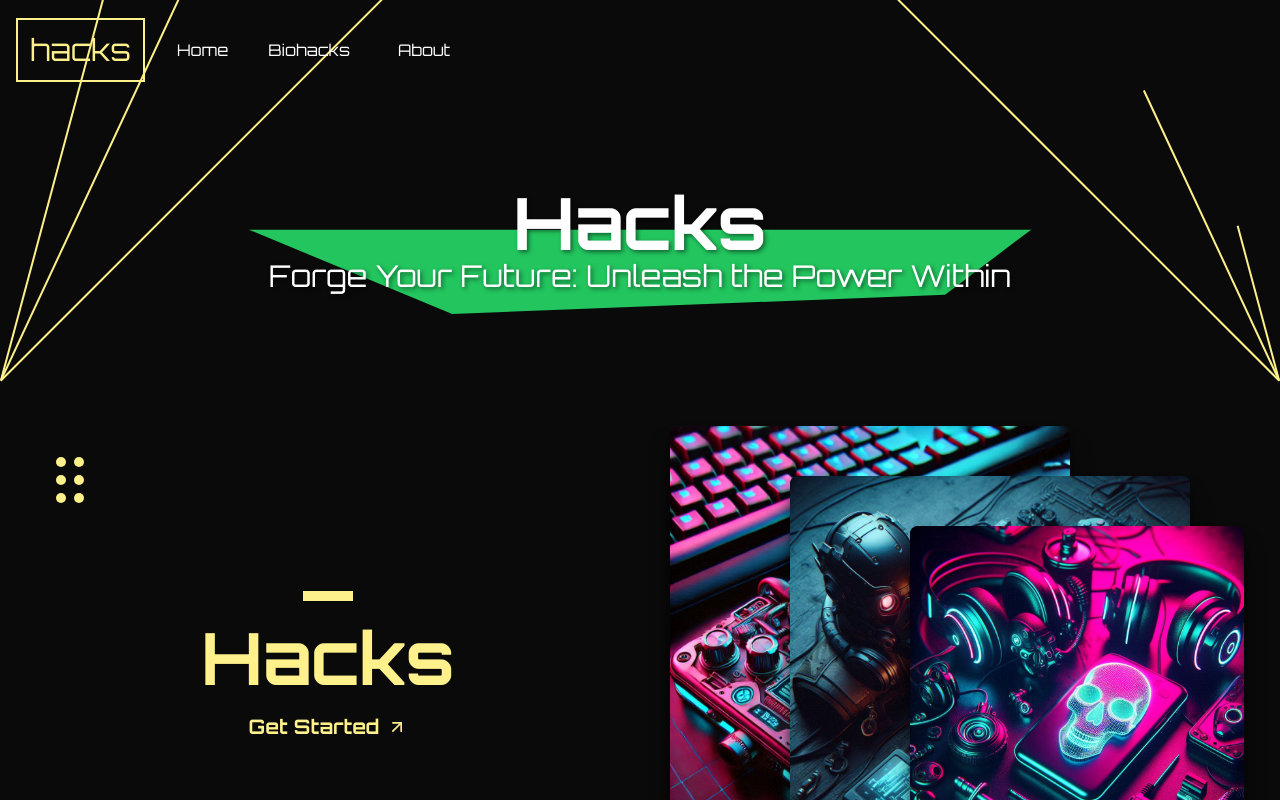
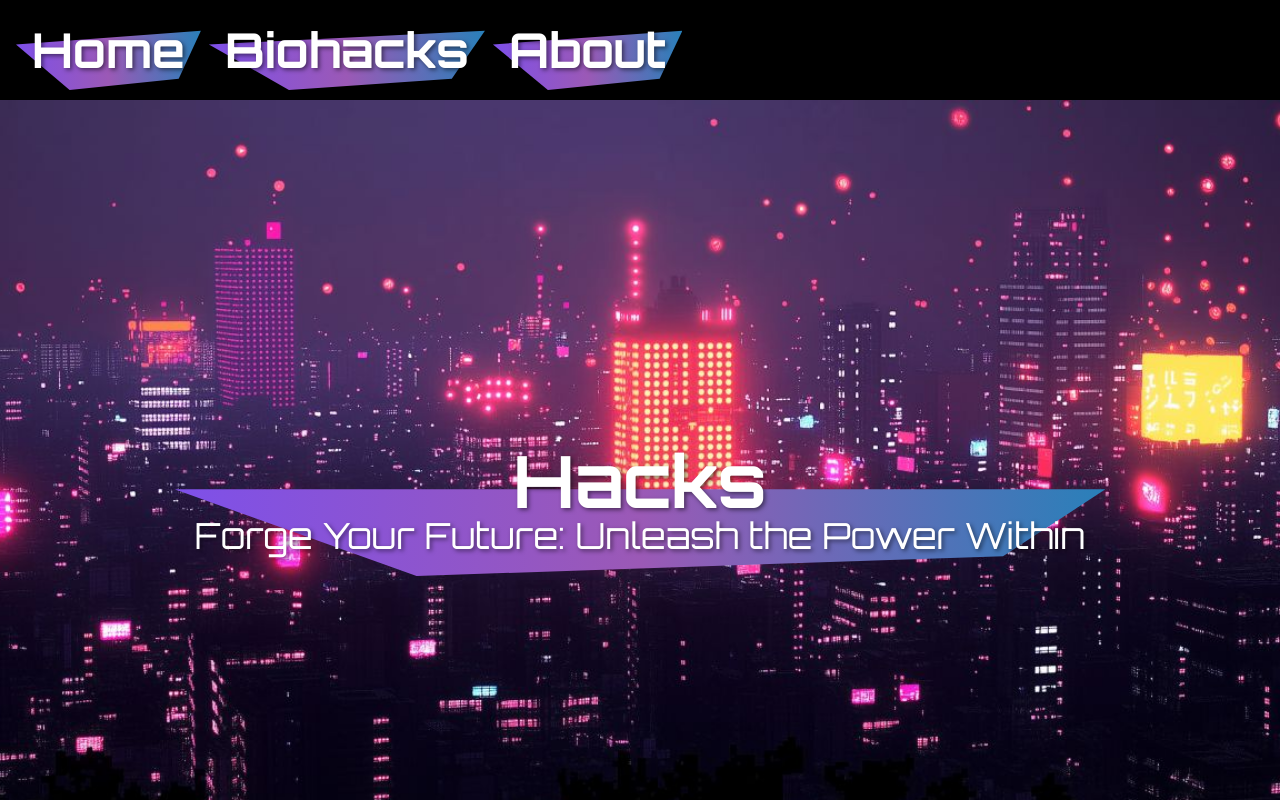
Before and after one commit to guitar6029/cyberpunk-recipe, a Next.js app: page / in a window 1280 px wide. Shown: the top 800 px of the page. Built offline with nearby package versions, Linux system fonts and the light colour scheme.

Commit message:
updated hero section, added primary / secondary styles btn / links

```diff
--- a/app/globals.css
+++ b/app/globals.css
@@ -26,6 +26,15 @@ body {
 body {
   background-color: #0a0a0a;
   color: #fff;
+  overflow-x: hidden;
+}
+
+.hero-img {
+  background-image: url("../public/city.jpg");
+  background-size: cover;
+  background-position: center;
+  height: 100vh;
+  width: 100vw;
 }
 
 .hacks-container {
@@ -79,5 +88,9 @@ body {
 }
 
 .link-layout {
-  clip-path: polygon(0 74%, 100% 48%, 88% 86%, 29% 100%);
+  clip-path: polygon(0 43%, 100% 26%, 88% 86%, 29% 100%);
 }
+
+.secondary-layout {
+  clip-path: polygon(0 41%, 98% 67%, 92% 91%, 31% 100%);
+}
--- /dev/null
+++ b/components/Buttons/Nav/NavLink.tsx
@@ -0,0 +1,18 @@
+import Link from "next/link";
+
+type NavLinkProps = {
+    btnText: string;
+    linktTo: string;
+}
+
+const NavLink: React.FC<NavLinkProps> = ({ btnText, linktTo }) => {
+    return (
+        <div className="relative w-fit flex flex-col items-center justify-center ">
+            <div className="absolute inset-0 bg-gradient-to-r from-[#7e50e9] via-[#9b59b6] to-[#2980b9] z-10 link-layout"></div>
+            <Link className="z-20 hover:scale-105 transition duration-200 ease-in  p-4 text-5xl font-bold" style={{  textShadow: '2px 2px 4px rgba(0, 0, 0, 0.5)' }} href={linktTo}>{btnText}</Link>
+        </div>
+
+    );
+}
+
+export default NavLink;
--- /dev/null
+++ b/components/Buttons/Nav/PrimaryBtn.tsx
@@ -0,0 +1,16 @@
+
+type BtnProps = {
+    btnText: string;
+}
+
+const PrimaryBtn: React.FC<BtnProps> = ({ btnText }) => {
+    return (
+        <div className="relative w-fit flex flex-col items-center justify-center ">
+            <div className="absolute inset-0 bg-gradient-to-r from-[#7e50e9] via-[#9b59b6] to-[#2980b9] z-10 link-layout"></div>
+            <button className="z-20 transition duration-200 ease-in  p-4 text-5xl font-bold">{btnText}</button>
+        </div>
+
+    );
+}
+
+export default PrimaryBtn;
--- /dev/null
+++ b/components/Buttons/Nav/SecondaryBtn.tsx
@@ -0,0 +1,16 @@
+
+type BtnProps = {
+    btnText: string;
+}
+
+const SecondaryBtn: React.FC<BtnProps> = ({ btnText }) => {
+    return (
+        <div className="relative w-fit flex flex-col items-center justify-center ">
+            <div className="absolute inset-0 bg-gradient-to-r from-[#2980b9] via-[#9b59b6] to-[#7e50e9] z-10 link-layout"></div>
+            <button className="z-20 transition duration-200 ease-in  p-4 text-5xl font-bold">{btnText}</button>
+        </div>
+
+    );
+}
+
+export default SecondaryBtn;
--- a/components/Footer/Footer.tsx
+++ b/components/Footer/Footer.tsx
@@ -1,9 +1,12 @@
 import Link from "next/link";
+import SecondaryBtn from "../Buttons/Nav/SecondaryBtn";
 
 const Footer: React.FC = () => {
     return (
         <footer className="h-full sm:h-[25vh] flex sm:flex-col md:flex-row gap-2 items-center justify-around">
-            <h1 className="text-xl text-green-400 font-extrabold">hacks &copy; 2077</h1>
+
+            <SecondaryBtn btnText="hacks &copy; 2077" />
+
             <div className="flex flex-row gap-10">
 
                 <div className="flex flex-col gap-3">
--- a/components/Hero/Hero.tsx
+++ b/components/Hero/Hero.tsx
@@ -1,25 +1,13 @@
 const Hero: React.FC = () => {
     return (
-        <div className="relative flex flex-col items-center justify-center h-[35vh] ">
-
-            {/* bottom left corner */}
-            <div className="absolute bottom-0 left-0 w-[.175vw] rotate-[45deg] h-[100vh] bg-yellow-200" style={{ transformOrigin: 'bottom left', zIndex: -1 }}></div>
-            <div className="absolute bottom-0 left-0 w-[.175vw] rotate-[25deg] h-[100vh] bg-yellow-200" style={{ transformOrigin: 'bottom left', zIndex: -1 }}></div>
-            <div className="absolute bottom-0 left-0 w-[.175vw] rotate-[15deg] h-[100vh] bg-yellow-200" style={{ transformOrigin: 'bottom left', zIndex: -1 }}></div>
+        <div className="relative flex flex-col items-center justify-center h-[55vh] hero-img ">
 
 
-            {/* bottom right corner */}
-            <div className="absolute bottom-0 right-0 w-[.175vw] rotate-[-45deg] h-[100vh] bg-yellow-200" style={{ transformOrigin: 'bottom right', zIndex: -1 }}></div>
-            <div className="absolute bottom-0 right-0 w-[.175vw] rotate-[-25deg] h-[40vh] bg-yellow-200" style={{ transformOrigin: 'bottom right', zIndex: -1 }}></div>
-            <div className="absolute bottom-0 right-0 w-[.175vw] rotate-[-15deg] h-[20vh] bg-yellow-200" style={{ transformOrigin: 'bottom right', zIndex: -1 }}></div>
+            <div className="relative p-5 w-[fit]  flex flex-col items-center justify-center">
 
-
-            <div className="relative p-5 w-[fit] h-[rem] flex flex-col items-center justify-center">
-
-                <div className="absolute inset-0 bg-green-500 z-10 btn-layout"></div>
-                {/* <div className="absolute rotate-[195deg] top-0 left-0 w-[1.175vw] h-full bg-green-500" style={{ transformOrigin: 'top left' }}></div> */}
+                <div className="absolute inset-0 bg-gradient-to-r from-[#7e50e9] via-[#9b59b6] to-[#2980b9] z-10 btn-layout"></div>
                 <h3 className="z-20 sm:text-3xl md:text-6xl lg:text-7xl font-bold " style={{ textShadow: '2px 2px 4px rgba(0, 0, 0, 0.5)' }}>Hacks</h3>
-                <h6 className="z-20 sm:text-xl md:text-xl lg:text-3xl" style={{ textShadow: '2px 2px 4px rgba(0, 0, 0, 0.5)' }}>Forge Your Future: Unleash the Power Within</h6>
+                <h6 className="z-20 sm:text-xl md:text-xl lg:text-4xl" style={{ textShadow: '2px 2px 4px rgba(0, 0, 0, 0.5)' }}>Forge Your Future: Unleash the Power Within</h6>
             </div>
         </div>
     );
--- a/components/Navbar.tsx
+++ b/components/Navbar.tsx
@@ -1,18 +1,26 @@
 import Link from "next/link";
-
+import NavLink from "./Buttons/Nav/NavLink";
 const Navbar = () => {
     return (
-        <div className="flex flex-row items-center gap-4 p-4 h-[100px]">
-            <h1 className="text-3xl text-yellow-200 border-2 p-3 border-yellow-200">hacks</h1>
+        <div className="flex flex-row items-center gap-4 p-4 h-[100px] bg-black">
+
+            {/* <div className="relative w-fit flex flex-col items-center justify-center ">
+                <div className="absolute inset-0 bg-gradient-to-r from-[#7e50e9] via-[#9b59b6] to-[#2980b9] z-10 link-layout"></div>
+                <button className="z-20 hover:scale-105 transition duration-200 ease-in  p-4 text-6xl font-bold" style={{ textShadow: '2px 2px 4px rgba(0, 0, 0, 0.5)' }} >hacks</button>
+            </div> */}
+
+
+            {/* <h1 className="text-3xl text-yellow-200 border-2 p-3 border-yellow-200 font-bold">hacks</h1> */}
             <div className="flex flex-row items-center gap-2">
-                <Link className="hover:bg-green-500 transition duration-200 ease-in hover:text-black p-4" href={"/"}>Home</Link>
-                <Link className="hover:bg-yellow-100 transition duration-200 ease-in hover:text-black p-4" href={"/biohacks"}>Biohacks</Link>
+
+                <NavLink linktTo="/" btnText="Home" />
+                <NavLink linktTo="/biohacks" btnText="Biohacks" />
+                <NavLink linktTo="/about" btnText="About" />
+
+
             </div>
 
-            <div className="flex flex-row items-center gap-2">
-                {/* <Link className="hover:bg-yellow-100 transition duration-200 ease-in hover:text-black p-4" href={"/blueprints"}>Blueprints</Link> */}
-                <Link className="hover:bg-yellow-100 transition duration-200 ease-in hover:text-black p-4" href={"/about"}>About</Link>
-            </div>
+
         </div>);
 }
 
--- a/components/OurPartners.tsx
+++ b/components/OurPartners.tsx
@@ -38,8 +38,8 @@ const OurPartners = () => {
     return (
         <div  className="flex sm:flex-col md:flex-row items-center justify-around gap-4 p-4 h-[50vh] bg-black">
             <div className="relative flex flex-col items-center gap-2">
-                <div ref={sectionRef} className={`w-[400px] h-[200px]  rounded-lg transition-all duration-1000 ${inView ? "animate-fadeIn bg-green-500" : "bg-slate-800"}`}></div>
-                <div className=" shadow-lg shadow-black h-fit w-fit bg-slate-500 absolute whitespace-nowrap top-12 left-1/4 rounded-lg p-4 inset-0 flex items-center justify-center text-5xl text-white font-extrabold z-10">
+                <div ref={sectionRef} className={`w-[250px] h-[250px]  rounded-lg transition-all duration-1000 ${inView ? "animate-fadeIn border-4 border-yellow-200 rotate-[45deg]" : "bg-slate-800"}`}></div>
+                <div className=" shadow-lg shadow-black h-fit w-fit absolute whitespace-nowrap top-1/3 left-1/4 rounded-lg p-4 inset-0 flex items-center justify-center text-5xl text-white font-extrabold z-10">
                     <h1>Our Partners</h1>
                 </div>
             </div>
```
Also changed, not shown: components/Buttons/BtnWrapper.tsx (added), public/city.jpg (added).
